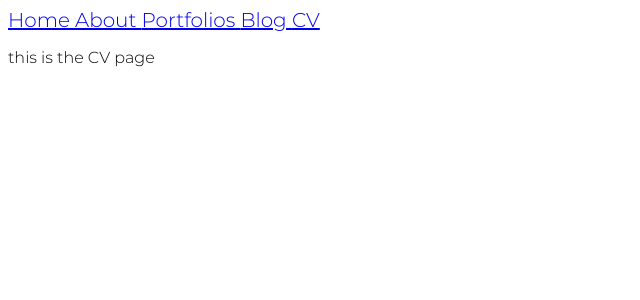
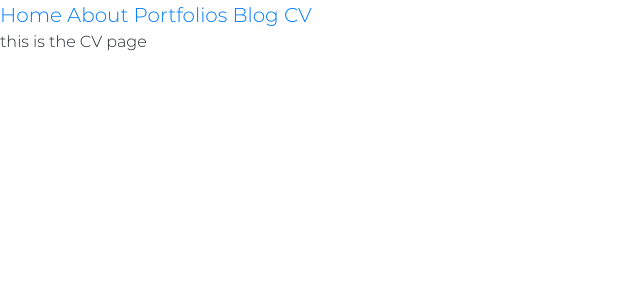
Before and after one commit to Jayce77/ReactBlog_NextJS, a Next.js app: page /cv in a window 1280 px wide. Shown: the top 300 px of the page, without its empty margins (0-640 px from the left). Built offline with nearby package versions, Linux system fonts and the light colour scheme.

Commit message:
Added _app wrapper and consolidated styling

```diff
--- a/components/shared/header.js
+++ b/components/shared/header.js
@@ -1,6 +1,5 @@
 import React from 'react'
 import Link from 'next/link'
-import '../../styles/main.scss'
 
 class Header extends React.Component {
 
--- /dev/null
+++ b/pages/_app.js
@@ -0,0 +1,28 @@
+import React from 'react'
+import App, { Container } from 'next/app'
+
+//Stylings
+import 'bootstrap/dist/css/bootstrap.min.css'
+import '../styles/main.scss'
+
+export default class MyApp extends App {
+  static async getInitialProps({ Component, router, ctx }) {
+    let pageProps = {}
+
+    if (Component.getInitialProps) {
+      pageProps = await Component.getInitialProps(ctx)
+    }
+
+    return { pageProps }
+  }
+
+  render() {
+    const { Component, pageProps } = this.props
+
+    return (
+      <Container>
+        <Component { ...pageProps } />
+      </Container>
+    )
+  }
+}
--- a/pages/index.js
+++ b/pages/index.js
@@ -1,7 +1,6 @@
 import React from 'react'
 import BaseLayout from '../components/layouts/base-layout'
 import { Button, Container } from 'reactstrap'
-import 'bootstrap/dist/css/bootstrap.min.css'
 
 class Index extends React.Component {
 
--- a/styles/main.scss
+++ b/styles/main.scss
@@ -1,31 +1,5 @@
-@font-face {
-    font-family: 'Montserrat';
-    src: url('/static/fonts/Montserrat-Regular.ttf');
-    font-weight: normal;
-    font-style: normal;
-}
-
-@font-face {
-    font-family: 'Montserrat';
-    src: url('/static/fonts/Montserrat-Bold.ttf');
-    font-weight: bold;
-    font-style: normal;
-}
-
-@font-face {
-    font-family: 'Montserrat';
-    src: url('/static/fonts/Montserrat-Light.ttf');
-    font-weight: lighter;
-    font-style: normal;
-}
-
-@font-face {
-    font-family: 'Montserrat';
-    src: url('/static/fonts/Montserrat-Italic.ttf');
-    font-weight: normal;
-    font-style: italic;
-}
+@import './shared/fonts';
 
 html, body {
-    font-family: 'Montserrat', 'Helvetica' !important;
+    font-family: 'Montserrat', 'Helvetica';
 }
--- /dev/null
+++ b/styles/shared/_fonts.scss
@@ -0,0 +1,27 @@
+@font-face {
+    font-family: 'Montserrat';
+    src: url('/static/fonts/Montserrat-Regular.ttf');
+    font-weight: normal;
+    font-style: normal;
+}
+
+@font-face {
+    font-family: 'Montserrat';
+    src: url('/static/fonts/Montserrat-Bold.ttf');
+    font-weight: bold;
+    font-style: normal;
+}
+
+@font-face {
+    font-family: 'Montserrat';
+    src: url('/static/fonts/Montserrat-Light.ttf');
+    font-weight: lighter;
+    font-style: normal;
+}
+
+@font-face {
+    font-family: 'Montserrat';
+    src: url('/static/fonts/Montserrat-Italic.ttf');
+    font-weight: normal;
+    font-style: italic;
+}
```
